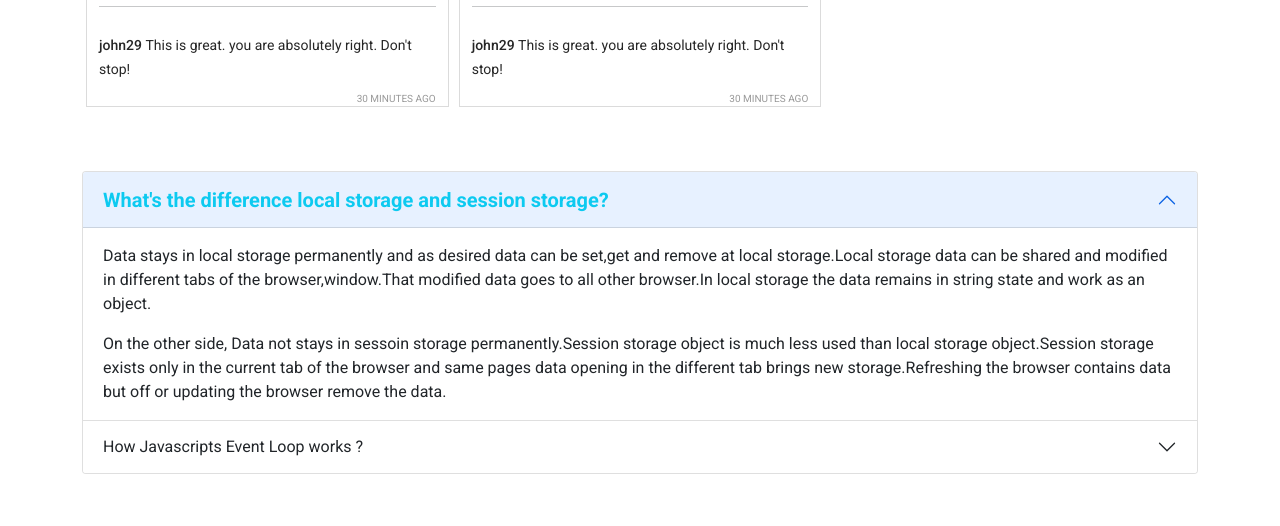
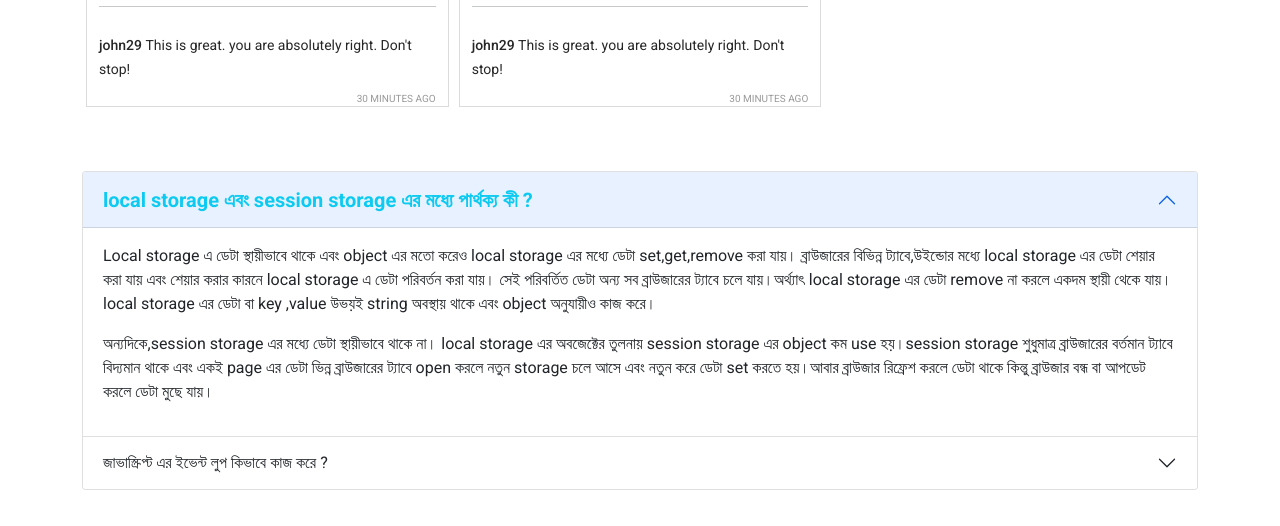
Before and after one commit to RitaM5/insta-shohor, a plain HTML site: page index.html in a window 1280 px wide. Shown: the part 1425-1951 px from the top of the page. Drawn offline with nearby package versions, Linux system fonts and the light colour scheme.

Commit message:
more code added

```diff
--- a/index.html
+++ b/index.html
@@ -84,25 +84,25 @@
                       <div class="accordion-item">
                         <h2 class="accordion-header" id="panelsStayOpen-headingOne">
                           <button class="accordion-button fw-bold text-info fs-5" type="button" data-bs-toggle="collapse" data-bs-target="#panelsStayOpen-collapseOne" aria-expanded="true" aria-controls="panelsStayOpen-collapseOne">
-                            What's the difference local storage and session storage?
+                            local storage এবং session storage এর মধ্যে পার্থক্য কী ?
                           </button>
                         </h2>
                         <div id="panelsStayOpen-collapseOne" class="accordion-collapse collapse show" aria-labelledby="panelsStayOpen-headingOne">
                           <div class="accordion-body">
-                            <p>Data stays in local storage permanently and as desired data can be set,get and remove at local storage.Local storage data can be shared and modified in different tabs of the browser,window.That modified data goes to all other browser.In local storage the data remains in string state and work as an object.</p>
-                            On the other side, Data not stays in sessoin storage permanently.Session storage object is much less used than local storage object.Session storage exists only in the current tab of the browser and same pages data opening in the different tab brings new storage.Refreshing the browser contains data but off or updating the browser remove the data.
+                            <p>Local storage এ ডেটা  স্থায়ীভাবে থাকে এবং object এর মতো করেও local storage এর মধ্যে ডেটা set,get,remove করা যায়। ব্রাউজারের বিভিন্ন ট‍্যাবে,উইন্ডোর মধ্যে local storage এর ডেটা শেয়ার করা যায় এবং শেয়ার করার কারনে local storage এ ডেটা পরিবর্তন করা যায়। সেই পরিবর্তিত ডেটা অন্য সব ব্রাউজারের ট‍্যাবে চলে যায়।অর্থ‍্যাৎ local storage এর ডেটা remove না করলে একদম স্থায়ী থেকে যায়। local storage এর ডেটা বা key ,value উভয়ই string অবস্থায় থাকে এবং object অনুযায়ীও কাজ করে।</p>
+                           <p>অন‍্যদিকে,session storage এর মধ্যে ডেটা স্থায়ীভাবে থাকে না। local storage এর অবজেক্টের তুলনায় session storage এর object কম use হয়।session storage শুধুমাত্র ব্রাউজারের বর্তমান ট‍্যাবে বিদ‍্যমান থাকে এবং একই page এর ডেটা ভিন্ন ব্রাউজারের ট‍্যাবে open করলে নতুন storage চলে আসে এবং নতুন করে ডেটা set করতে হয়।আবার ব্রাউজার রিফ্রেশ করলে ডেটা থাকে কিন্তু ব্রাউজার বন্ধ বা আপডেট করলে ডেটা মুছে যায়।</p>
                           </div>
                         </div>
                       </div>
                       <div class="accordion-item">
                         <h2 class="accordion-header" id="panelsStayOpen-headingTwo">
                           <button class="accordion-button collapsed" type="button" data-bs-toggle="collapse" data-bs-target="#panelsStayOpen-collapseTwo" aria-expanded="false" aria-controls="panelsStayOpen-collapseTwo">
-                            How Javascripts Event Loop works ?
+                            জাভাস্ক্রিপ্ট এর ইভেন্ট লুপ কিভাবে কাজ করে ?
                           </button>
                         </h2>
                         <div id="panelsStayOpen-collapseTwo" class="accordion-collapse collapse" aria-labelledby="panelsStayOpen-headingTwo">
                           <div class="accordion-body">
-                            All the actions performs or code from the beginning to end of a javascript file can be an single event.When javascript runs the file it puts all these events inside a queue.Handleing each event one by one with loop from this queue is called event loop.functions required to handle events in the queue are stored inthe stack.In the case of nested functions,one by one the child functions are placed inside the stack.the most last child function is executed and its parent function be call.This way the functions are executed one by one until the stack is empty.The next event in handled from the queue after it is completely.This is how Javascripts event loop usually works.
+                            একটি জাভাস্ক্রিপ্ট ফাইল এর কোড রান করলে এটা প্রথম থেকে শেষ পর্যন্ত পুরোটা রিড করে। প্রত্যেকটা ইভেন্টকে একটা queue এর ভিতরে ঢুকায়। এই queue থেকে একটা একটা করে প্রত্যেকটা ইভেন্টকে লুপ করে হ্যান্ডেল করাটাকে ইভেন্ট লুপ বলে। queue তে থাকা ইভেন্টকে হ্যান্ডেল করার জন্য প্রয়োজনীয় ফাংশন stack  মধ্যে রাখা হয়। নেস্টেড ফাংশনের ক্ষেত্রে একটা একটা করে চাইল্ড ফাংশনগুলো কে stack এর ভিতর রাখা হয়। সবথেকে শেষের চাইল্ড ফাংশন টা কে এক্সিকিউট করে সেটার প্যারেন্ট ফাংশন কে কল করা হয়। এভাবে একটা একটা করে ফাংশন গুলোকে execute করা হয় যতক্ষণ না stack খালি হয়ে যায়। সম্পূর্ণ খালি হয়ে যাওয়ার পর queue থেকে পরবর্তী ইভেন্ট কে হ্যান্ডেল করা হয়।
                           </div>
                         </div>
                       </div>
```
